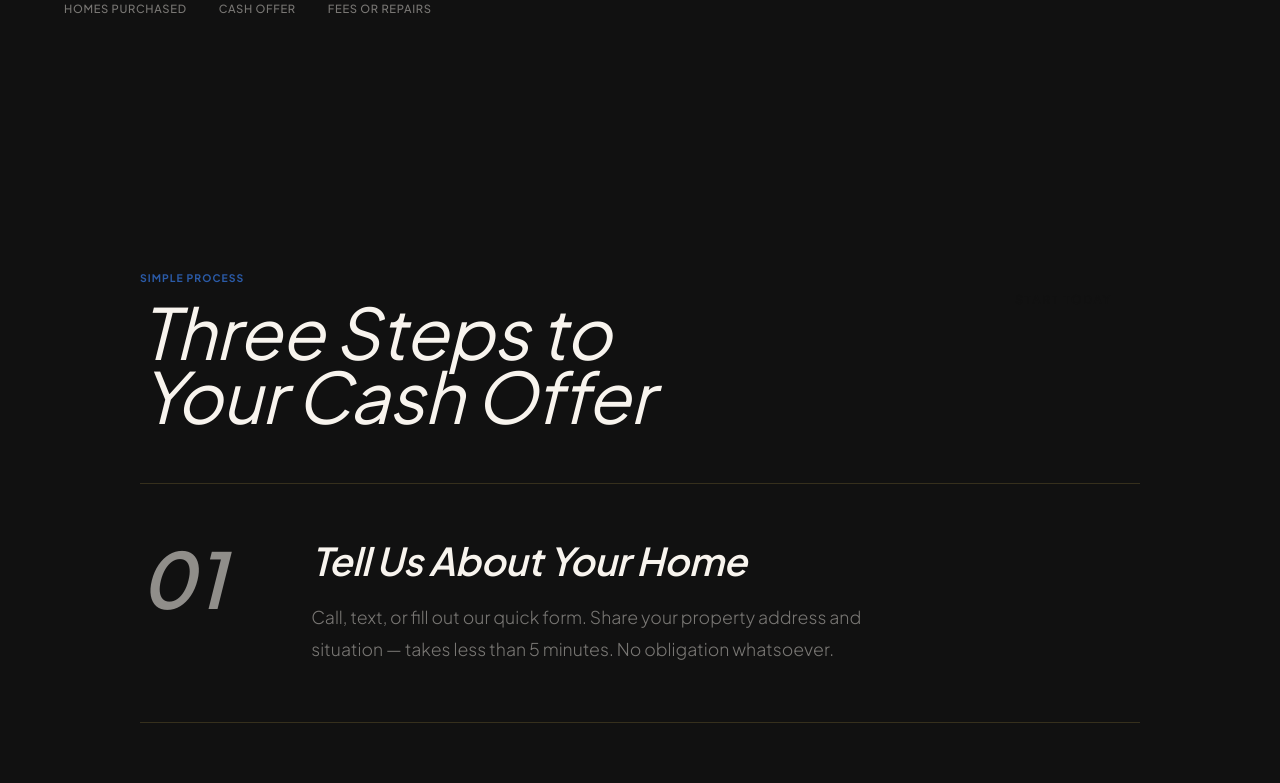
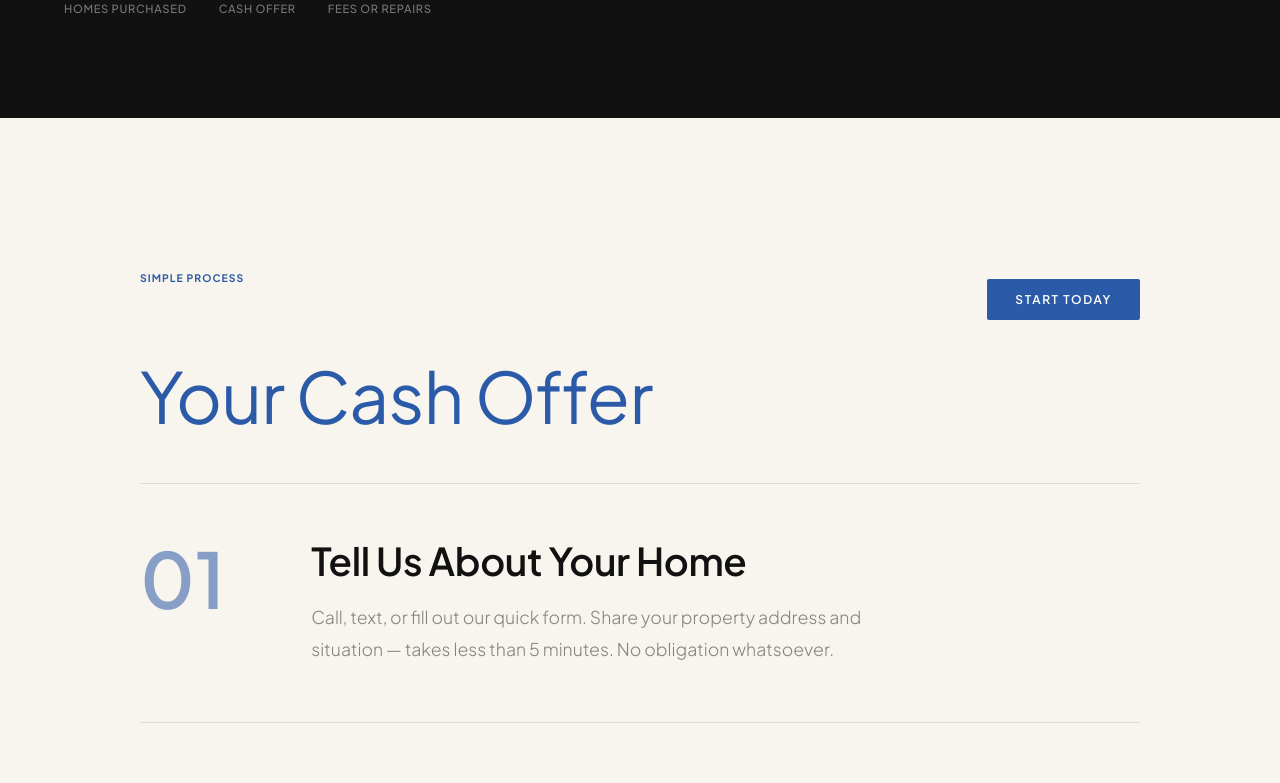
Before and after one commit to callum-png/magnolia-home-buyers, a Next.js app: page / in a window 1280 px wide. Shown: the part 816-1599 px from the top of the page. Built offline with nearby package versions, Linux system fonts and the light colour scheme.

Commit message:
feat: reskin HowItWorks to cream+blue palette

```diff
--- a/components/HowItWorks.tsx
+++ b/components/HowItWorks.tsx
@@ -45,7 +45,7 @@ function Step({ step, index }: { step: typeof steps[0]; index: number }) {
         gridTemplateColumns: '120px 1fr',
         gap: 'clamp(24px, 4vw, 56px)',
         padding: 'clamp(32px, 5vw, 56px) 0',
-        borderTop: '1px solid rgba(201,168,76,0.2)',
+        borderTop: '1px solid rgba(17,17,17,0.1)',
         alignItems: 'start',
       }}
       className="step-row"
@@ -55,10 +55,9 @@ function Step({ step, index }: { step: typeof steps[0]; index: number }) {
         <span
           style={{
             fontFamily: 'var(--font-display)',
-            fontStyle: 'italic',
             fontWeight: 600,
             fontSize: 'clamp(3.5rem, 6vw, 6rem)',
-            color: 'var(--gold)',
+            color: 'var(--blue)',
             lineHeight: 1,
             display: 'block',
             opacity: 0.55,
@@ -73,10 +72,9 @@ function Step({ step, index }: { step: typeof steps[0]; index: number }) {
         <h3
           style={{
             fontFamily: 'var(--font-display)',
-            fontStyle: 'italic',
             fontWeight: 600,
             fontSize: 'clamp(1.8rem, 3vw, 3rem)',
-            color: 'var(--text-warm)',
+            color: 'var(--text-dark)',
             lineHeight: 1.1,
             marginBottom: 'clamp(12px, 2vw, 20px)',
             letterSpacing: '-0.01em',
@@ -90,7 +88,7 @@ function Step({ step, index }: { step: typeof steps[0]; index: number }) {
             fontWeight: 300,
             fontSize: 'clamp(0.95rem, 1.5vw, 1.1rem)',
             lineHeight: 1.8,
-            color: 'var(--text-muted)',
+            color: 'var(--text-dark-muted)',
             maxWidth: 600,
           }}
         >
@@ -106,7 +104,7 @@ export default function HowItWorks() {
     <section
       id="how-it-works"
       style={{
-        background: 'var(--bg-dark)',
+        background: 'var(--bg-cream)',
         padding: 'var(--section-gap) clamp(24px, 6vw, 80px)',
       }}
     >
@@ -128,7 +126,6 @@ export default function HowItWorks() {
             <h2
               style={{
                 fontFamily: 'var(--font-display)',
-                fontStyle: 'italic',
                 fontWeight: 400,
                 fontSize: 'clamp(2.8rem, 5.5vw, 5.5rem)',
                 lineHeight: 0.9,
@@ -137,7 +134,7 @@ export default function HowItWorks() {
             >
               Three Steps to
               <br />
-              <span style={{ color: 'var(--gold)' }}>Your Cash Offer</span>
+              <span style={{ color: 'var(--blue)' }}>Your Cash Offer</span>
             </h2>
           </div>
           <a
@@ -148,8 +145,8 @@ export default function HowItWorks() {
               fontSize: '0.75rem',
               letterSpacing: '0.14em',
               textTransform: 'uppercase',
-              color: 'var(--bg-dark)',
-              background: 'var(--gold)',
+              color: '#ffffff',
+              background: 'var(--blue)',
               padding: '13px 28px',
               borderRadius: 2,
               whiteSpace: 'nowrap',
@@ -158,8 +155,8 @@ export default function HowItWorks() {
               alignSelf: 'flex-start',
               marginTop: 8,
             }}
-            onMouseEnter={(e) => (e.currentTarget.style.background = 'var(--gold-light)')}
-            onMouseLeave={(e) => (e.currentTarget.style.background = 'var(--gold)')}
+            onMouseEnter={(e) => (e.currentTarget.style.background = 'var(--blue-light)')}
+            onMouseLeave={(e) => (e.currentTarget.style.background = 'var(--blue)')}
           >
             Start Today
           </a>
@@ -171,7 +168,7 @@ export default function HowItWorks() {
             <Step key={step.number} step={step} index={i} />
           ))}
           {/* Bottom border */}
-          <div style={{ borderTop: '1px solid rgba(201,168,76,0.2)' }} />
+          <div style={{ borderTop: '1px solid rgba(17,17,17,0.08)' }} />
         </div>
       </div>
 
```
